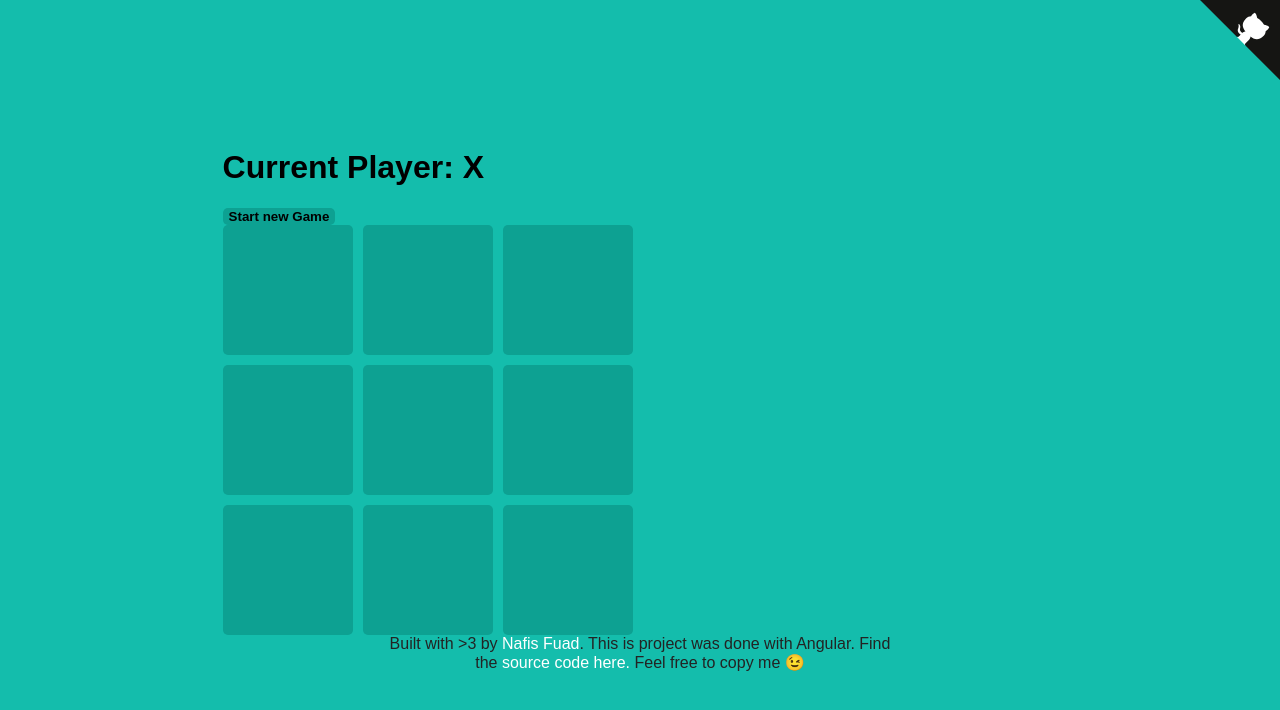
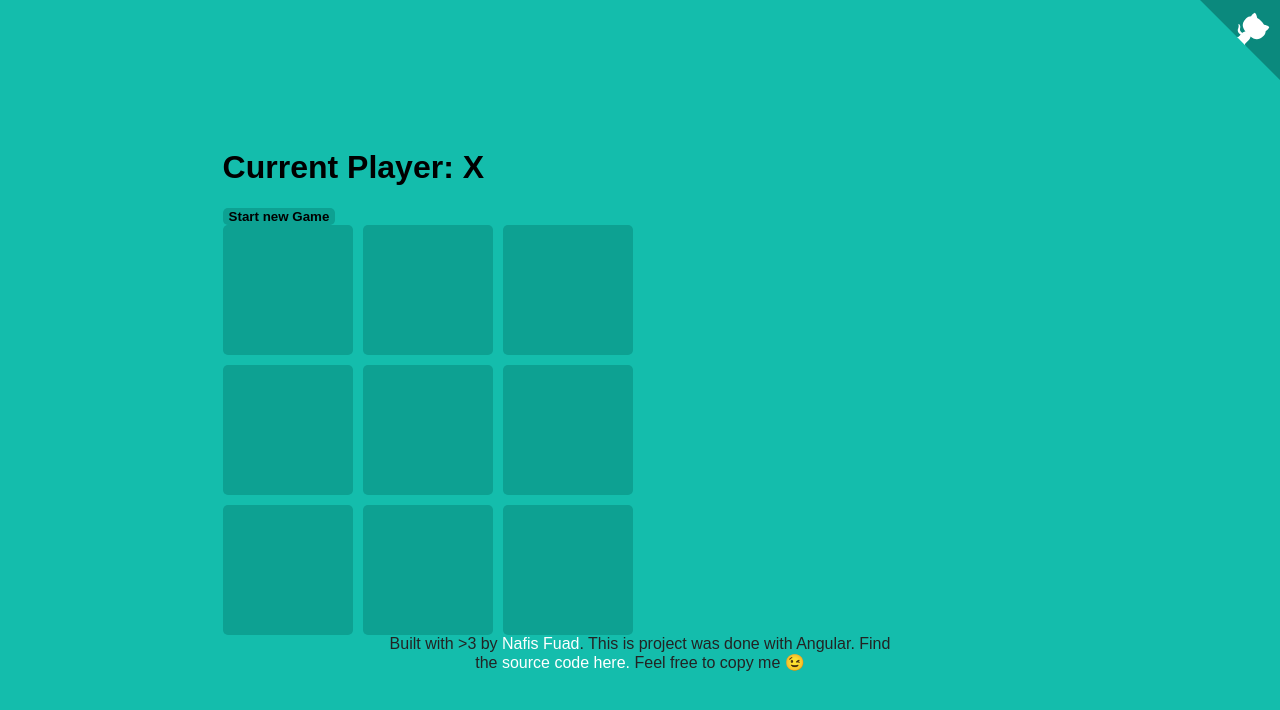
Before and after one commit to nfuad/ng8-tic-tac-toe, an Angular app: page / in a window 1280 px wide. Shown: the top 710 px of the page. Built offline with nearby package versions, Linux system fonts and the light colour scheme.

Commit message:
Update color

```diff
--- a/src/app/github-corner/github-corner.component.html
+++ b/src/app/github-corner/github-corner.component.html
@@ -7,7 +7,7 @@
     width="80"
     height="80"
     viewBox="0 0 250 250"
-    style="fill:#151513; color:#fff; position: absolute; top: 0; border: 0; right: 0;"
+    style="fill:#0B897D; color:#fff; position: absolute; top: 0; border: 0; right: 0;"
     aria-hidden="true"
   >
     <path d="M0,0 L115,115 L130,115 L142,142 L250,250 L250,0 Z"></path>
```
